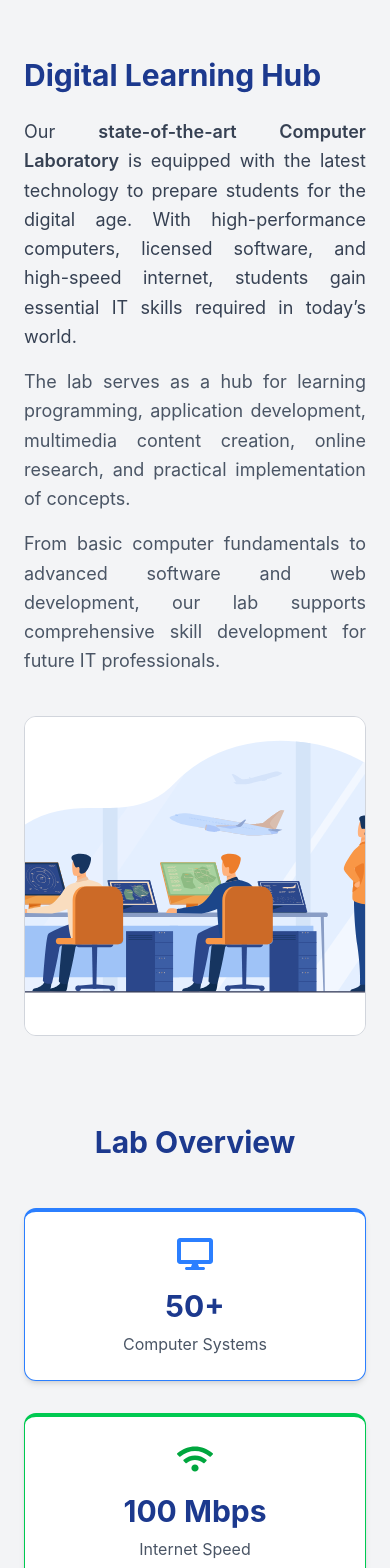
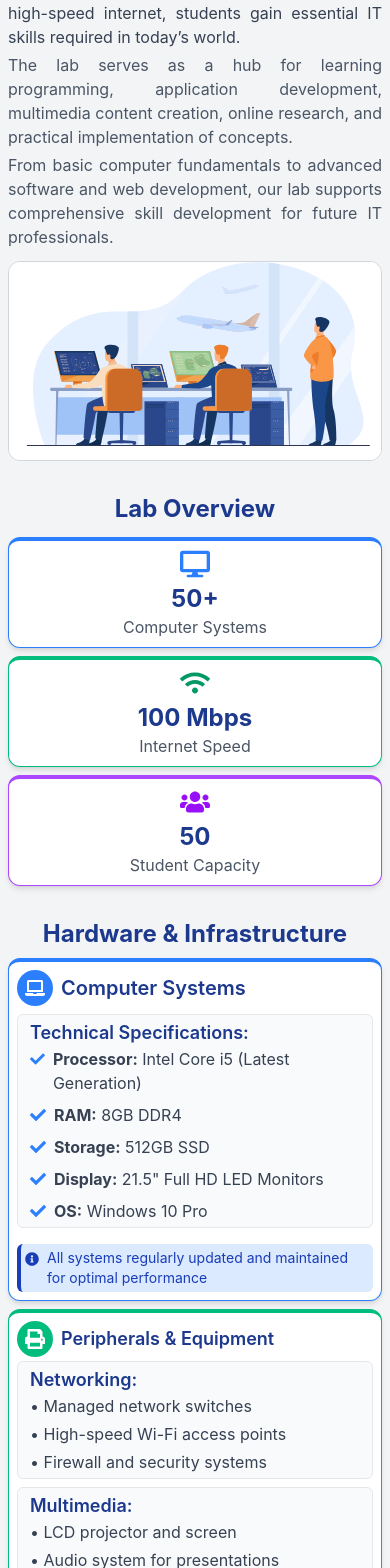
Before and after one commit to ravikrpatel01/bpsc-bca-website, a React (Vite) app: page /facilities/lab in a window 390 px wide. Shown: the part 432-2000 px from the top of the page. Built offline with nearby package versions, Linux system fonts and the light colour scheme.

Commit message:
Made computerlab-page responsive

```diff
--- a/src/components/ComputerLabInfo.jsx
+++ b/src/components/ComputerLabInfo.jsx
@@ -4,15 +4,17 @@ const ComputerLabInfo = () => {
   return (
     <div>
       {/* Hero Section */}
-      <div className="bg-linear-to-r bg-blue-500 text-white py-16 text-center">
-        <h1 className="text-4xl font-bold mb-4">Computer Laboratory</h1>
+      <div className="bg-linear-to-r bg-blue-500 text-white px-2 py-4 lg:py-16 text-center">
+        <h1 className="text-2xl lg:text-4xl font-bold mb-1 lg:mb-4">
+          Computer Laboratory
+        </h1>
 
-        <p className="max-w-2xl mx-auto text-lg opacity-90">
+        <p className="max-w-2xl mx-auto lg:text-lg">
           Advanced ICT infrastructure for digital literacy and
           technology-enabled learning
         </p>
 
-        <div className="mt-6 text-sm flex justify-center gap-2 opacity-90">
+        <div className="mt-2 lg:mt-6 text-sm flex justify-center gap-2 opacity-90">
           <Link to="/">Home</Link>
           <span>/</span>
           <span className="font-semibold">Computer Lab</span>
@@ -20,15 +22,16 @@ const ComputerLabInfo = () => {
       </div>
 
       {/* Content Section */}
-      <div className="bg-gray-100 py-16 px-6">
-        <div className="max-w-6xl mx-auto grid md:grid-cols-2 gap-10 items-center">
+      <div className="bg-gray-100 py-4 lg:py-16 px-2 lg:px-6">
+        <div className="max-w-6xl mx-auto grid md:grid-cols-2 gap-3 lg:gap-10 items-center">
           {/* Left Content */}
           <div>
-            <h2 className="text-3xl font-bold text-blue-900 mb-6">
+            <h2 className="text-2xl lg:text-3xl font-bold text-blue-900 mb-1 lg:mb-6">
               Digital Learning Hub
             </h2>
 
-            <p className="text-gray-700 text-lg text-justify leading-relaxed mb-4">
+           <div>
+             <p className="text-gray-700 lg:text-lg text-justify lg:leading-relaxed mb-1 lg:mb-4">
               Our{" "}
               <span className="font-semibold">
                 state-of-the-art Computer Laboratory
@@ -39,17 +42,18 @@ const ComputerLabInfo = () => {
               required in today’s world.
             </p>
 
-            <p className="text-gray-600 text-lg text-justify leading-relaxed mb-4">
+            <p className="text-gray-600 lg:text-lg text-justify lg:leading-relaxed mb-1 lg:mb-4">
               The lab serves as a hub for learning programming, application
               development, multimedia content creation, online research, and
               practical implementation of concepts.
             </p>
 
-            <p className="text-gray-600 text-lg text-justify leading-relaxed">
+            <p className="text-gray-600 lg:text-lg text-justify lg:leading-relaxed">
               From basic computer fundamentals to advanced software and web
               development, our lab supports comprehensive skill development for
               future IT professionals.
             </p>
+           </div>
           </div>
 
           {/* Right Image */}
@@ -57,7 +61,7 @@ const ComputerLabInfo = () => {
             <img
               src="/computer_lab.svg"
               alt="Computer Lab"
-              className="w-full h-80 object-cover rounded-xl border border-gray-300"
+              className="w-full h-50 lg:h-80 object-cover rounded-xl border border-gray-300"
             />
           </div>
         </div>
--- a/src/components/FacultyPage.jsx
+++ b/src/components/FacultyPage.jsx
@@ -4,9 +4,11 @@ const FacultyPage = () => {
   return (
     <div>
       <div className="bg-linear-to-r bg-blue-500 text-white py-4 lg:py-16 text-center">
-        <h1 className="text-2xl lg:text-4xl font-bold mb-1 lg:mb-4">Our Faculty & Staff</h1>
+        <h1 className="text-2xl lg:text-4xl font-bold mb-1 lg:mb-4">
+          Our Faculty & Staff
+        </h1>
 
-        <p className="max-w-2xl mx-auto lg:text-lg opacity-90">
+        <p className="max-w-2xl mx-auto lg:text-lg">
           Experienced IT professionals and educators shaping future software
           developers
         </p>
--- a/src/components/HardwareInfrastructure.jsx
+++ b/src/components/HardwareInfrastructure.jsx
@@ -2,17 +2,17 @@ import { FaCheck, FaInfoCircle, FaLaptop, FaPrint } from "react-icons/fa";
 
 const HardwareInfrastructure = () => {
   return (
-    <div className="bg-gray-100 py-10 px-6">
-      <h2 className="text-3xl font-bold text-center text-blue-900 mb-12">
+    <div className="bg-gray-100 py-4 lg:py-10 px-2 lg:px-6">
+      <h2 className="text-2xl lg:text-3xl font-bold text-center text-blue-900 mb-2 lg:mb-12">
         Hardware & Infrastructure
       </h2>
 
-      <div className="max-w-6xl mx-auto grid md:grid-cols-2 gap-8">
+      <div className="max-w-6xl mx-auto grid md:grid-cols-2 gap-2 lg:gap-8">
         {/* Left Card */}
-        <div className="bg-white rounded-xl shadow-md py-2 px-5 border-t-4 border border-blue-500">
+        <div className="bg-white rounded-xl shadow-md py-2 px-2 lg:px-5 border-t-4 border border-blue-500">
           {/* Heading */}
-          <div className="flex items-center gap-3 mb-4">
-            <div className="bg-blue-500 text-white p-3 rounded-full">
+          <div className="flex items-center gap-2 lg:gap-3 mb-2 lg:mb-4">
+            <div className="bg-blue-500 text-white p-2 lg:p-3 rounded-full">
               <FaLaptop className="text-xl" />
             </div>
             <h3 className="text-xl font-semibold text-blue-900">
@@ -21,12 +21,12 @@ const HardwareInfrastructure = () => {
           </div>
 
           {/* Specs Box */}
-          <div className="bg-gray-50 border border-gray-200 px-3 py-1 text-lg rounded-md mb-4">
-            <p className="font-semibold text-xl text-blue-900 mb-2">
+          <div className="bg-gray-50 border border-gray-200 px-3 py-1 lg:text-lg rounded-md mb-4">
+            <p className="font-semibold text-lg lg:text-xl text-blue-900 lg:mb-2">
               Technical Specifications:
             </p>
 
-            <ul className="space-y-2 text-lg text-gray-700">
+            <ul className="space-y-2 lg:text-lg text-gray-700">
               <li className="flex gap-2">
                 <FaCheck className="text-blue-500 mt-1" />
                 <span>
@@ -61,7 +61,7 @@ const HardwareInfrastructure = () => {
           </div>
 
           {/* Info Box */}
-          <div className="flex gap-2 bg-blue-100 border-l-4 text-blue-800 p-3 rounded-md text-sm">
+          <div className="flex gap-2 bg-blue-100 border-l-4 text-blue-800 p-1 lg:p-3 rounded-md text-sm">
             <FaInfoCircle className="mt-1 shrink-0" />
             <p>
               All systems regularly updated and maintained for optimal
@@ -71,13 +71,13 @@ const HardwareInfrastructure = () => {
         </div>
 
         {/* Right Card */}
-        <div className="bg-white rounded-xl shadow-md py-2 px-5 border-t-4 border border-emerald-500">
+        <div className="bg-white rounded-xl shadow-md py-2 px-2 lg:px-5 border-t-4 border border-emerald-500">
           {/* Heading */}
-          <div className="flex items-center gap-3 mb-4">
-            <div className="bg-emerald-500 text-white p-3 rounded-full">
+          <div className="flex items-center gap-2 lg:gap-3 mb-1 lg:mb-4">
+            <div className="bg-emerald-500 text-white p-2 lg:p-3 rounded-full">
               <FaPrint className="text-xl" />
             </div>
-            <h3 className="text-xl font-semibold text-blue-900">
+            <h3 className="text-lg lg:text-xl font-semibold text-blue-900">
               Peripherals & Equipment
             </h3>
           </div>
@@ -95,11 +95,11 @@ const HardwareInfrastructure = () => {
           </div> */}
 
           {/* Networking */}
-          <div className="bg-gray-50 border border-gray-200 px-3 py-1 rounded-md mb-4">
-            <p className="font-semibold text-xl text-blue-900 mb-2">
+          <div className="bg-gray-50 border border-gray-200 px-3 py-1 rounded-md mb-2 lg:mb-4">
+            <p className="font-semibold text-lg lg:text-xl text-blue-900 lg:mb-2">
               Networking:
             </p>
-            <ul className="text-lg text-gray-700 space-y-1">
+            <ul className="lg:text-lg text-gray-700 space-y-1">
               <li>• Managed network switches</li>
               <li>• High-speed Wi-Fi access points</li>
               <li>• Firewall and security systems</li>
@@ -108,10 +108,10 @@ const HardwareInfrastructure = () => {
 
           {/* Multimedia */}
           <div className="bg-gray-50 border border-gray-200 px-3 py-1 rounded-md">
-            <p className="font-semibold text-xl text-blue-900 mb-2">
+            <p className="font-semibold text-lg lg:text-xl text-blue-900 lg:mb-2">
               Multimedia:
             </p>
-            <ul className="text-lg text-gray-700 space-y-1">
+            <ul className="lg:text-lg text-gray-700 space-y-1">
               <li>• LCD projector and screen</li>
               <li>• Audio system for presentations</li>
               <li>• Webcams for video conferencing</li>
--- a/src/components/LabOverview.jsx
+++ b/src/components/LabOverview.jsx
@@ -2,24 +2,26 @@ import { FaDesktop, FaUsers, FaWifi } from "react-icons/fa";
 
 const LabOverview = () => {
   return (
-    <div className="bg-gray-100 py-6 px-6">
-      <h2 className="text-3xl font-bold text-center text-blue-900 mb-12">
+    <div className="bg-gray-100 py-4 lg:py-6 px-2 lg:px-6">
+      <h2 className="text-2xl lg:text-3xl font-bold text-center text-blue-900 mb-3 lg:mb-12">
         Lab Overview
       </h2>
 
-      <div className="max-w-6xl mx-auto grid sm:grid-cols-2 lg:grid-cols-3 gap-8">
+      <div className="max-w-6xl mx-auto grid sm:grid-cols-2 lg:grid-cols-3 gap-2 lg:gap-8">
         {/* Card 1 */}
-        <div className="bg-white border rounded-xl shadow-md p-6 text-center border-t-4 border-blue-500 hover:shadow-lg transition">
-          <FaDesktop className="text-blue-500 text-4xl mx-auto mb-4" />
-          <h3 className="text-3xl font-bold text-blue-900">50+</h3>
-          <p className="text-gray-600 mt-2">Computer Systems</p>
+        <div className="bg-white border rounded-xl shadow-md p-2 lg:p-6 text-center border-t-4 border-blue-500 hover:shadow-lg transition">
+          <FaDesktop className="text-blue-500 text-3xl lg:text-4xl mx-auto mb-1 lg:mb-4" />
+          <h3 className="text-2xl lg:text-3xl font-bold text-blue-900">50+</h3>
+          <p className="text-gray-600 mt-0 lg:mt-2">Computer Systems</p>
         </div>
 
         {/* Card 2 */}
-        <div className="bg-white border rounded-xl shadow-md p-6 text-center border-t-4 border-green-500 hover:shadow-lg transition">
-          <FaWifi className="text-green-600 text-4xl mx-auto mb-4" />
-          <h3 className="text-3xl font-bold text-blue-900">100 Mbps</h3>
-          <p className="text-gray-600 mt-2">Internet Speed</p>
+        <div className="bg-white border rounded-xl shadow-md p-2 lg:p-6 text-center border-t-4 border-emerald-500 hover:shadow-lg transition">
+          <FaWifi className="text-emerald-600 text-3xl lg:text-4xl mx-auto mb-1 lg:mb-4" />
+          <h3 className="text-2xl lg:text-3xl font-bold text-blue-900">
+            100 Mbps
+          </h3>
+          <p className="text-gray-600 mt-0 lg:mt-2">Internet Speed</p>
         </div>
 
         {/* Card 3 */}
@@ -30,10 +32,10 @@ const LabOverview = () => {
         </div> */}
 
         {/* Card 4 */}
-        <div className="bg-white border rounded-xl shadow-md p-6 text-center border-t-4 border-purple-500 hover:shadow-lg transition">
-          <FaUsers className="text-purple-600 text-4xl mx-auto mb-4" />
-          <h3 className="text-3xl font-bold text-blue-900">50</h3>
-          <p className="text-gray-600 mt-2">Student Capacity</p>
+        <div className="bg-white border rounded-xl shadow-md p-2 lg:p-6 text-center border-t-4 border-purple-500 hover:shadow-lg transition">
+          <FaUsers className="text-purple-600 text-3xl lg:text-4xl mx-auto mb-1 lg:mb-4" />
+          <h3 className="text-2xl lg:text-3xl font-bold text-blue-900">50</h3>
+          <p className="text-gray-600 mt-0 lg:mt-2">Student Capacity</p>
         </div>
       </div>
     </div>
--- a/src/components/LabRules.jsx
+++ b/src/components/LabRules.jsx
@@ -7,51 +7,51 @@ import {
 
 const LabRules = () => {
   return (
-    <div className="bg-gray-100 py-16 px-6">
+    <div className="bg-gray-100 py-4 lg:py-16 px-2 lg:px-6">
       {/* Heading */}
-      <h2 className="text-4xl font-bold text-center text-blue-900 mb-12">
+      <h2 className="text-2xl lg:text-4xl font-bold text-center text-blue-900 mb-3 lg:mb-12">
         Computer Lab Rules & Guidelines
       </h2>
 
       {/* Cards Section */}
-      <div className="max-w-6xl mx-auto grid md:grid-cols-2 gap-8">
+      <div className="max-w-6xl mx-auto grid md:grid-cols-2 gap-2 lg:gap-8">
         {/* Do's */}
-        <div className="bg-white border rounded-2xl shadow-md p-6 border-l-4 border-green-500">
-          <h3 className="flex items-center gap-2 text-xl font-semibold text-green-700 mb-4">
+        <div className="bg-white border rounded-2xl shadow-md p-2 lg:p-6 border-l-4 border-emerald-600">
+          <h3 className="flex items-center gap-2 text-xl font-semibold text-green-700 lg:mb-4">
             <FaCheckCircle /> Do's
           </h3>
 
-          <ul className="space-y-2 text-lg text-gray-700">
+          <ul className="lg:space-y-2 lg:text-lg text-gray-700">
             <li className="flex gap-2">
-              <FaArrowRight className="text-green-500 mt-1" />
+              <FaArrowRight className="text-emerald-500 mt-1" />
               Login with your assigned user ID and password
             </li>
             <li className="flex gap-2">
-              <FaArrowRight className="text-green-500 mt-1" />
+              <FaArrowRight className="text-emerald-500 mt-1" />
               Save your work regularly and use cloud storage
             </li>
             <li className="flex gap-2">
-              <FaArrowRight className="text-green-500 mt-1" />
+              <FaArrowRight className="text-emerald-500 mt-1" />
               Report any hardware/software issues immediately
             </li>
             <li className="flex gap-2">
-              <FaArrowRight className="text-green-500 mt-1" />
+              <FaArrowRight className="text-emerald-500 mt-1" />
               Maintain silence and discipline in the lab
             </li>
             <li className="flex gap-2">
-              <FaArrowRight className="text-green-500 mt-1" />
+              <FaArrowRight className="text-emerald-500 mt-1" />
               Log out properly after completing your work
             </li>
           </ul>
         </div>
 
         {/* Don'ts */}
-        <div className="bg-white border rounded-2xl shadow-md p-6 border-l-4 border-red-500">
-          <h3 className="flex items-center gap-2 text-xl font-semibold text-red-700 mb-4">
+        <div className="bg-white border rounded-2xl shadow-md p-2 lg:p-6 border-l-4 border-red-500">
+          <h3 className="flex items-center gap-2 text-xl font-semibold text-red-700 lg:mb-4">
             <FaTimesCircle /> Don'ts
           </h3>
 
-          <ul className="space-y-2 text-lg text-gray-700">
+          <ul className="lg:space-y-2 lg:text-lg text-gray-700">
             <li className="flex gap-2">
               <FaTimesCircle className="text-red-500 mt-1" />
               Do not eat or drink near computers
@@ -77,12 +77,16 @@ const LabRules = () => {
       </div>
 
       {/* Important Note */}
-      <div className="max-w-6xl mx-auto mt-8 bg-yellow-50 border border-l-4 border-yellow-500 rounded-xl p-5 flex gap-3 items-start shadow-sm">
-        <FaExclamationTriangle className="text-yellow-600 text-2xl mt-1" />
-        <p className="text-gray-700 text-lg">
-          <span className="font-semibold">Important:</span> Violation of lab
-          rules may result in suspension of lab access privileges. Always use
-          computers responsibly and for academic purposes only.
+      <div className="max-w-6xl mx-auto mt-3 lg:mt-8 bg-yellow-50 border-l-4 border-yellow-500 rounded-xl p-2 lg:p-5 flex items-start gap-3 shadow-sm">
+        {/* Icon */}
+        <FaExclamationTriangle className="text-yellow-600 text-2xl lg:text-3xl mt-1 shrink-0" />
+
+        {/* Text */}
+        <p className="text-gray-700 text-sm lg:text-base leading-relaxed">
+          <span className="font-semibold text-yellow-800">Important:</span>{" "}
+          Violation of lab rules may result in suspension of lab access
+          privileges. Always use computers responsibly and for academic purposes
+          only.
         </p>
       </div>
     </div>
--- a/src/components/LabTimings.jsx
+++ b/src/components/LabTimings.jsx
@@ -2,23 +2,23 @@ import { FaCalendarAlt, FaInfoCircle, FaUserClock } from "react-icons/fa";
 
 const LabTimings = () => {
   return (
-    <div className="bg-gray-100 py-8 px-6">
+    <div className="bg-gray-100 py-4 lg:py-8 px-2 lg:px-6">
       {/* Heading */}
-      <h2 className="text-3xl font-bold text-center text-blue-900 mb-8">
+      <h2 className="text-2xl lg:text-3xl font-bold text-center text-blue-900 mb-3 lg:mb-8">
         Lab Timings
       </h2>
 
       {/* Main Card */}
-      <div className="max-w-5xl border-l-4 border border-blue-600 mx-auto bg-white rounded-2xl shadow-md p-5 grid md:grid-cols-2 gap-10">
+      <div className="max-w-5xl border-l-4 border border-blue-600 mx-auto bg-white rounded-2xl shadow-md p-2 lg:p-5 grid md:grid-cols-2 gap-2 lg:gap-10">
         {/* Left Section */}
         <div className="">
-          <h3 className="flex items-center gap-2 text-xl font-semibold text-blue-900 mb-6">
+          <h3 className="flex items-center gap-2 text-lg lg:text-xl font-semibold text-blue-900 lg:mb-6 mb-1">
             <FaCalendarAlt className="text-blue-600" />
             Regular Schedule
           </h3>
 
           {/* Monday - Friday */}
-          <div className="bg-blue-50 text-lg border-l-4 border border-blue-600 rounded-lg px-2 py-2 flex justify-between mb-4">
+          <div className="bg-blue-50 lg:text-lg border-l-4 border border-blue-600 rounded-lg px-2 py-1 lg:py-2 flex justify-between mb-1 lg:mb-4">
             <span className="font-medium text-gray-800">Monday - Friday</span>
             <span className="text-blue-700 font-semibold">
               8:00 AM - 6:00 PM
@@ -26,7 +26,7 @@ const LabTimings = () => {
           </div>
 
           {/* Saturday */}
-          <div className="bg-blue-50 text-lg border-l-4 border border-blue-600 rounded-lg px-2 py-2 flex justify-between">
+          <div className="bg-blue-50 lg:text-lg border-l-4 border border-blue-600 rounded-lg px-2 py-1 lg:py-2 flex justify-between">
             <span className="font-medium text-gray-800">Saturday</span>
             <span className="text-blue-700 font-semibold">
               8:00 AM - 2:00 PM
@@ -36,26 +36,26 @@ const LabTimings = () => {
 
         {/* Right Section */}
         <div>
-          <h3 className="flex items-center gap-2 text-xl font-semibold text-blue-900 mb-6">
-            <FaUserClock className="text-green-600" />
+          <h3 className="flex items-center gap-2 text-lg lg:text-xl font-semibold text-blue-900 lg:mb-6 mb-2">
+            <FaUserClock className="text-emerald-600" />
             Practice Sessions
           </h3>
 
           {/* Free Practice */}
-          <div className="bg-green-50 text-lg border-l-4 border border-green-600 rounded-lg px-2 py-2 mb-4">
-            <h4 className="font-semibold text-gray-800 mb-2">
+          <div className="bg-green-50 lg:text-lg border-l-4 border border-green-600 rounded-lg px-2 py-1 lg:py-2 mb-1 lg:mb-4">
+            <h4 className="font-semibold text-gray-800 lg:mb-2">
               Free Practice Hours:
             </h4>
-            <p className="text-gray-600 text-lg">
+            <p className="text-gray-600 lg:text-lg">
               Students can access the lab during free hours for self-practice
               with prior permission
             </p>
           </div>
 
           {/* Note */}
-          <div className="bg-yellow-50 border-l-4 border border-yellow-600 rounded-lg px-2 py-2 flex items-center gap-2">
+          <div className="bg-yellow-50 border-l-4 border border-yellow-600 rounded-lg px-2 py-1 lg:py-2 flex items-center gap-2">
             <FaInfoCircle className="text-yellow-600 text-2xl" />
-            <p className="text-lg text-gray-700">
+            <p className="lg:text-lg text-gray-700">
               Extended hours during examination periods
             </p>
           </div>
```
Also changed, not shown: src/components/SoftwareApplications.jsx (+37 -37 lines).
